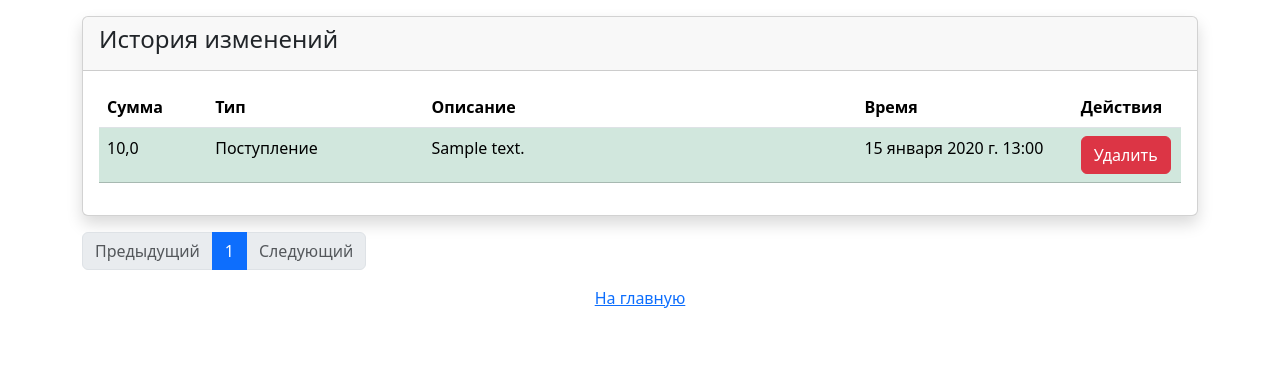
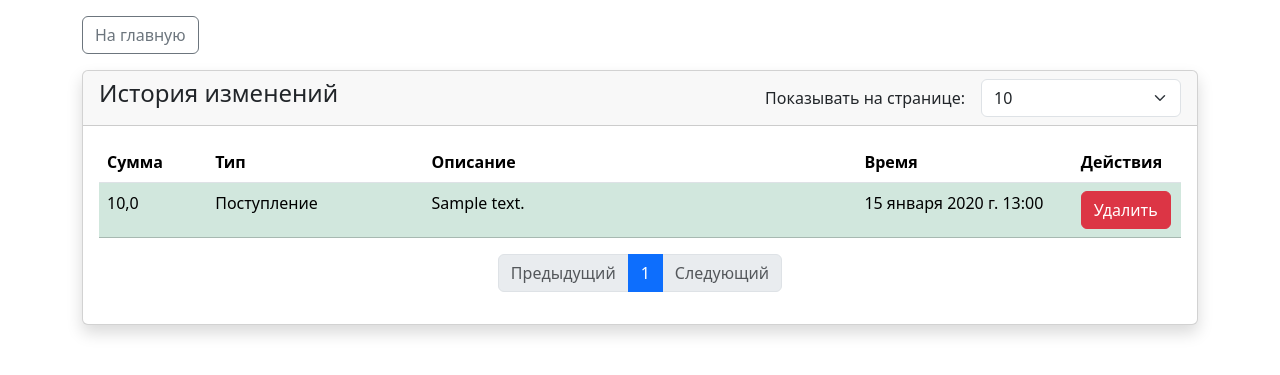
Before and after one commit to kaluginpeter/django-cashapp, a Django app: page /list/ in a window 1280 px wide. Shown: the part 54-429 px from the top of the page. Run offline with Django 4.2, Linux system fonts and the light colour scheme; a user stored in the database is signed in; tables that the repository leaves empty hold one stand-in row (values such as "Sample post").

Commit message:
Some changes for pagination template

```diff
--- /dev/null
+++ b/balance/templates/balance/components/pagination.html
@@ -0,0 +1,28 @@
+{% if page_obj %}
+    <div class="d-flex justify-content-center">
+        <ul class="pagination">
+            {% if page_obj.has_previous %}
+                <li class="page-item"><a class="page-link" href="?page=1">В начало</a></li>
+                <li class="page-item"><a class="page-link" href="?page={{ page_obj.previous_page_number }}">Предыдущий</a></li>
+            {% else %}
+                <li class="page-item"><span class="page-link disabled">Предыдущий</span></li>
+            {% endif %}
+
+            {% for page in page_obj.paginator.page_range %}
+                {% if page >= page_obj.number|add:"-3" and page_obj.number|add:"3" >= page %}
+                    <li class="page-item {% if page_obj.number == page %}active{% endif %}">
+                        <a class="page-link" href="?page={{ page }}">{{ page }}</a>
+                    </li>
+                {% endif %}
+            {% endfor %}
+
+            {% if page_obj.has_next %}
+                <li class="page-item"><a class="page-link" href="?page={{ page_obj.next_page_number }}">Следующий</a></li>
+                <li class="page-item"><a class="page-link" href="?page={{ page_obj.paginator.num_pages }}">В конец</a></li>
+            {% else %}
+                <li class="page-item"> <span class="page-link disabled">Следующий</span></li>
+            {% endif %}
+            </li>
+        </ul>
+    </div>
+{% endif %}
--- a/balance/templates/balance/components/table.html
+++ b/balance/templates/balance/components/table.html
@@ -36,11 +36,13 @@
         </tr>
     {% empty %}
         <tr>
-            <th colspan="5" class="text-center" style="border-bottom: 0">
+            <td colspan="5" class="text-center" style="border-bottom: 0">
                 <img width="300px" src="{% static 'balance/images/no_money.png' %}"/>
                 <p>Здесь ничего нет</p>
-            </th>
+            </td>
         </tr>
     {% endfor %}
     </tbody>
 </table>
+
+{% include "balance/components/pagination.html" %}
--- a/balance/templates/balance/index.html
+++ b/balance/templates/balance/index.html
@@ -16,7 +16,10 @@
         </div>
         <div class="card-body">
             {% include 'balance/components/table.html' %}
-            <a class="button" href="{% url 'payments_list' %}">Смотреть все</a>
+
+            <div class="d-flex justify-content-center">
+                <a class="btn btn-outline-primary" href="{% url 'payments_list' %}">Смотреть все</a>
+            </div>
         </div>
     </div>
 {% endblock %}
--- a/balance/templates/balance/list.html
+++ b/balance/templates/balance/list.html
@@ -1,39 +1,29 @@
 {% extends 'base.html' %}
 
 {% block content %}
+    <a class="btn btn-outline-secondary mb-3" href="/">На главную</a>
+
     <div class="card shadow mb-3">
         <div class="card-header">
-            <h4>История изменений</h4>
+            <div class="d-flex justify-content-between">
+                <h4>История изменений</h4>
+
+                <form class="d-flex justify-content-between align-items-center gap-3">
+                    <label>Показывать на странице:</label>
+
+                    <select class="form-select" name="per_page" style="width: 200px" onchange="this.form.submit()">
+                        <option value="10" {% if request.GET.per_page == "10" %}selected{% endif %}>10</option>
+                        <option value="25" {% if request.GET.per_page == "25" %}selected{% endif %}>25</option>
+                        <option value="50" {% if request.GET.per_page == "50" %}selected{% endif %}>50</option>
+                    </select>
+                </form>
+            </div>
         </div>
+
         <div class="card-body">
             {% with payments=page_obj.object_list %}
                 {% include 'balance/components/table.html' %}
             {% endwith %}
         </div>
     </div>
-    <nav aria-label="Page navigation example">
-        <ul class="pagination">
-
-            <li class="page-item">{% if page_obj.has_previous %}
-                <a class="page-link"
-                   href="?page={{ page_obj.previous_page_number }}">Предыдущий</a>{% else %}
-                <span class="page-link disabled">Предыдущий</span>{% endif %}
-            </li>
-
-            {% for page in page_obj.paginator.page_range %}
-                <li class="page-item {% if page_obj.number == page %}active{% endif %}">
-                    <a class="page-link" href="?page={{ page }}">{{ page }}</a>
-                </li>
-            {% endfor %}
-
-            <li class="page-item">{% if page_obj.has_next %}
-                <a class="page-link"
-                   href="?page={{ page_obj.next_page_number }}">Следующий</a>{% else %}
-                <span class="page-link disabled">Следующий</span>{% endif %}
-            </li>
-        </ul>
-    </nav>
-    <div class='d-flex justify-content-center mt-3'>
-        <a class="text-center" href="/">На главную</a>
-    </div>
 {% endblock %}
--- a/balance/views.py
+++ b/balance/views.py
@@ -37,7 +37,13 @@ def payment_delete(request, payment_id):
 @login_required
 def payments_list(request):
     payments = Payment.objects.filter(user=request.user)
-    paginator = Paginator(payments, 10)
-    page_number = request.GET.get('page')
-    page_obj = paginator.get_page(page_number)
+
+    # get params
+    page = request.GET.get('page')
+    per_page = request.GET.get('per_page', 10)
+
+    # create paginator
+    paginator = Paginator(payments, per_page)
+    page_obj = paginator.get_page(page)
+
     return render(request, 'balance/list.html', {'page_obj': page_obj})
--- a/templates/base.html
+++ b/templates/base.html
@@ -1,9 +1,9 @@
 {% extends 'simple.html' %}
 {% block header %}
     <nav class="navbar navbar-dark bg-dark">
-        <div class="container">
+        <div class="container-xl">
+            <a class="navbar-brand mb-0 h1" href="/">Cashapp</a>
 
-            <span class="navbar-brand mb-0 h1">Cashapp</span>
             {% if user.is_authenticated %}
                 <a href="{% url 'logout' %}?next={{ request.path }}" class="btn btn-outline-danger">Выйти из
                     аккаунта</a>
```
